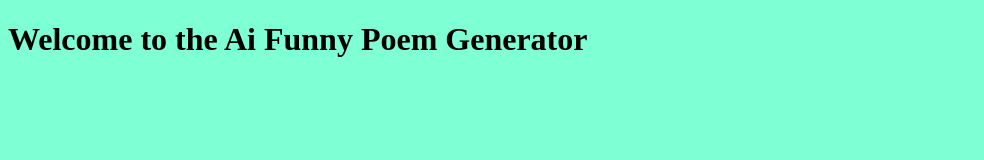
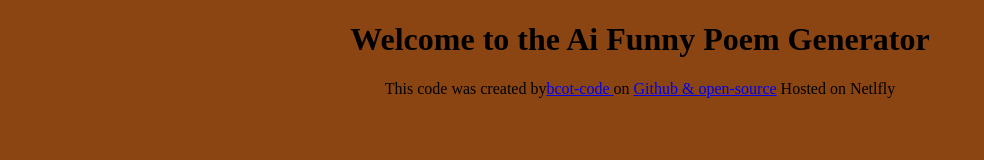
Before and after one commit to bcot-code/funny-poem-generator, a plain HTML site: page index.html in a window 1280 px wide. Shown: the whole page, without its empty margins (0-984 px from the left). Drawn offline with Linux system fonts and the light colour scheme.

Commit message:
Added Footer

```diff
--- a/index.html
+++ b/index.html
@@ -8,6 +8,19 @@
   </head>
   <body>
     <h1>Welcome to the Ai Funny Poem Generator</h1>
-    <script src="src/index.js"></script>
+    <footer>
+      This code was created by<a
+        href="https://github.com/bcot-code"
+        target="_blank"
+        >bcot-code
+      </a>
+      on
+      <a
+        href="https://github.com/bcot-code/funny-poem-generator"
+        target="_blank"
+        >Github & open-source</a
+      >
+      Hosted on Netlfly
+    </footer>
   </body>
 </html>
--- a/src/style.css
+++ b/src/style.css
@@ -1,3 +1,4 @@
 body {
-  background-color: aquamarine;
+  background-color: saddlebrown;
+  text-align: center;
 }
```
